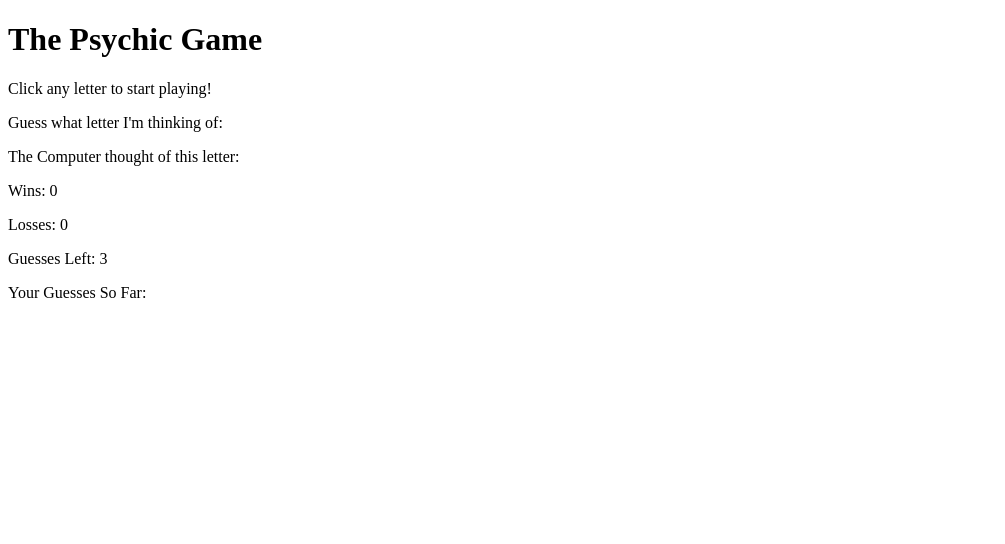
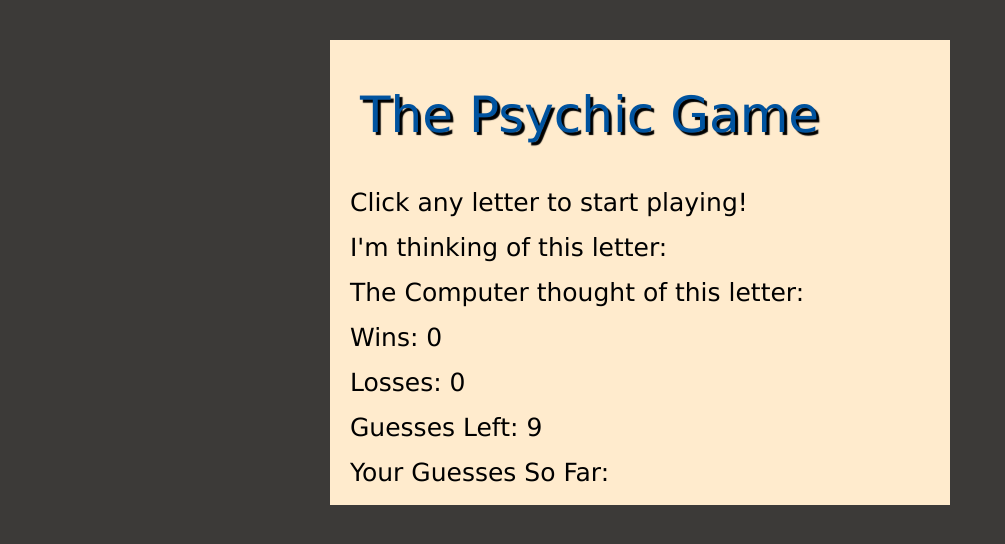
Before and after one commit to Gail-Deadwyler/Psychic-Game, a plain HTML site: page index.html in a window 1280 px wide. Shown: the whole page, without its empty margins (0-1005 px from the left). Drawn offline with Linux system fonts and the light colour scheme.

Commit message:
added content to README, added styling to reset.css and style.css, minor change to p tag

```diff
--- a/assets/css/reset.css
+++ b/assets/css/reset.css
@@ -0,0 +1,48 @@
+/* http://meyerweb.com/eric/tools/css/reset/
+   v2.0 | 20110126
+   License: none (public domain)
+*/
+
+html, body, div, span, applet, object, iframe,
+h1, h2, h3, h4, h5, h6, p, blockquote, pre,
+a, abbr, acronym, address, big, cite, code,
+del, dfn, em, img, ins, kbd, q, s, samp,
+small, strike, strong, sub, sup, tt, var,
+b, u, i, center,
+dl, dt, dd, ol, ul, li,
+fieldset, form, label, legend,
+table, caption, tbody, tfoot, thead, tr, th, td,
+article, aside, canvas, details, embed,
+figure, figcaption, footer, header, hgroup,
+menu, nav, output, ruby, section, summary,
+time, mark, audio, video {
+	margin: 0;
+	padding: 0;
+	border: 0;
+	font-size: 100%;
+	font: inherit;
+	vertical-align: baseline;
+}
+/* HTML5 display-role reset for older browsers */
+article, aside, details, figcaption, figure,
+footer, header, hgroup, menu, nav, section {
+	display: block;
+}
+body {
+	line-height: 1;
+}
+ol, ul {
+	list-style: none;
+}
+blockquote, q {
+	quotes: none;
+}
+blockquote:before, blockquote:after,
+q:before, q:after {
+	content: '';
+	content: none;
+}
+table {
+	border-collapse: collapse;
+	border-spacing: 0;
+}
--- a/assets/css/style.css
+++ b/assets/css/style.css
@@ -0,0 +1,46 @@
+* {
+    box-sizing: border-box;
+
+}
+
+/* body and html styling */
+/* body, html{
+    margin:0;
+    padding:0;
+
+    } */
+
+/* body background color */
+
+body {
+    width: 700px;
+    margin: 0 auto;
+    background-color: #3c3a38;
+    padding: 40px;
+    font-family: Verdana, Geneva, Tahoma, sans-serif;
+    font-size: 25px;
+}
+
+
+#header {
+    padding:20px;
+}
+
+h1 {
+    margin: 0;
+    padding: 20px 0;
+    color: #00539F;
+    text-shadow: 3px 3px 1px black;
+    font-size: 50px;
+  }
+
+  p {
+      padding: 10px;
+  }
+
+#container {
+
+    background: #ffebcd;
+    padding: 10px;
+
+}
--- a/index.html
+++ b/index.html
@@ -5,6 +5,9 @@
     <meta name="viewport" content="width=device-width, initial-scale=1.0">
     <meta http-equiv="X-UA-Compatible" content="ie=edge">
     <script src="assets/javascript/game.js"></script>
+    <link rel="stylesheet" href="assets/css/reset.css">
+    <link rel="stylesheet" href="assets/css/style.css">
+
 
     <title>My Psychic Game</title>
 </head>
@@ -17,11 +20,11 @@
         <div id="main">
             <section>
                 <p id="directions">Click any letter to start playing!</p>
-                <p id="guess">Guess what letter I'm thinking of: <span id="user_guess"></span></p>
+                <p id="guess">I'm thinking of this letter: <span id="user_guess"></span></p>
                 <p id="computer">The Computer thought of this letter: <span id="computer_guess"></span></p>
                 <p id="wins">Wins: <span id="user_wins">0</span></p>
                 <p id="losses">Losses: <span id="user_loses">0</span> </p>
-                <p id="guesses-remaining">Guesses Left: <span id="guess_limit">3</span></p>
+                <p id="guesses-remaining">Guesses Left: <span id="guess_limit">9</span></p>
                 <p id="guesses-so-far">Your Guesses So Far: <span id="guesses_so_far"></span></p>
 
 
```
Also changed, not shown: 1 other file.
